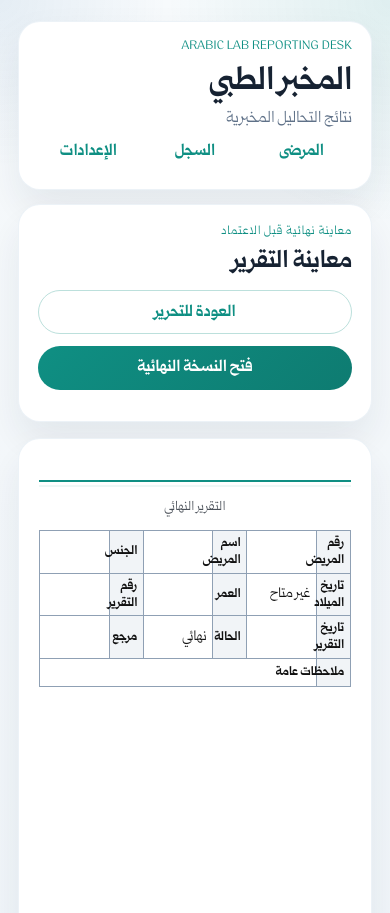
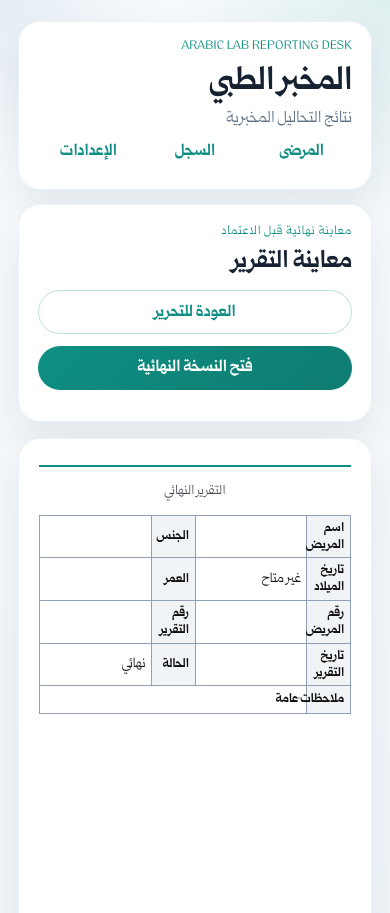
Before and after one commit to bunrots/LabDesk, a Flask app: template labdesk/templates/reports/preview.html in a window 390 px wide. Shown: the top 913 px of the page. Run offline with Flask 3, Linux system fonts and the light colour scheme; the template is opened without the code that fills it, so the values that code supplies are empty; data comes from the database, SQL or seed files in the repository.

Commit message:
Compact report metadata and stabilize header

```diff
--- a/labdesk/static/app.css
+++ b/labdesk/static/app.css
@@ -524,14 +524,25 @@ main {
   position: relative;
 }
 
-.report-brand-header {
-  align-items: start;
-  display: grid;
-  gap: 1rem;
-  grid-template-columns: 1fr 1fr;
-  padding: 0.05rem 0.15rem 0 0.15rem;
+.report-letterhead {
+  border-collapse: collapse;
+  table-layout: fixed;
+  width: 100%;
   position: relative;
   z-index: 2;
+}
+
+.report-letterhead td {
+  padding: 0.05rem 0.15rem 0;
+  vertical-align: top;
+}
+
+.letterhead-right {
+  width: 46%;
+}
+
+.letterhead-left {
+  width: 54%;
 }
 
 .settings-creation-grid {
@@ -606,6 +617,7 @@ main {
   font-size: 0.95rem;
   font-weight: 700;
   margin: 0;
+  white-space: nowrap;
 }
 
 .report-accent-line {
@@ -682,11 +694,19 @@ main {
   background: #f1f4f7;
   font-size: 0.78rem;
   font-weight: 700;
-  width: 11%;
+  width: 14%;
 }
 
 .patient-meta-table td {
-  font-size: 0.86rem;
+  font-size: 0.84rem;
+}
+
+.meta-id-cell {
+  direction: ltr;
+  font-size: 0.76rem;
+  text-align: center;
+  unicode-bidi: plaintext;
+  word-break: break-word;
 }
 
 .meta-notes-label {
@@ -836,8 +856,7 @@ main {
   .compact-grid,
   .search-grid,
   .dob-grid,
-  .hero-stats,
-  .report-brand-header {
+  .hero-stats {
     grid-template-columns: 1fr;
   }
 
@@ -851,6 +870,19 @@ main {
   .pagination-row {
     align-items: stretch;
     flex-direction: column;
+  }
+
+  .report-letterhead,
+  .report-letterhead tbody,
+  .report-letterhead tr,
+  .report-letterhead td {
+    display: block;
+    width: 100%;
+  }
+
+  .report-title-block-right {
+    justify-items: end;
+    text-align: right;
   }
 
   .site-nav {
--- a/labdesk/templates/reports/_print_document.html
+++ b/labdesk/templates/reports/_print_document.html
@@ -5,7 +5,16 @@
     </div>
   {% endif %}
 
-  <header class="report-brand-header">
+  <table class="report-letterhead" aria-hidden="true">
+    <tr>
+      <td class="letterhead-right">
+        <div class="report-title-block report-title-block-right">
+          {% if profile.authority_line_1 %}<p>{{ profile.authority_line_1 }}</p>{% endif %}
+          {% if profile.authority_line_2 %}<p>{{ profile.authority_line_2 }}</p>{% endif %}
+          {% if profile.authority_line_3 %}<p>{{ profile.authority_line_3 }}</p>{% endif %}
+        </div>
+      </td>
+      <td class="letterhead-left">
         <div class="report-brand report-brand-left">
           {% if profile.logo_filename %}
             <img class="report-logo" src="{{ url_for('app.uploaded_logo', filename=profile.logo_filename) }}" alt="شعار المنشأة">
@@ -15,12 +24,9 @@
             {% if profile.report_subtitle %}<p>{{ profile.report_subtitle }}</p>{% endif %}
           </div>
         </div>
-    <div class="report-title-block report-title-block-right">
-      {% if profile.authority_line_1 %}<p>{{ profile.authority_line_1 }}</p>{% endif %}
-      {% if profile.authority_line_2 %}<p>{{ profile.authority_line_2 }}</p>{% endif %}
-      {% if profile.authority_line_3 %}<p>{{ profile.authority_line_3 }}</p>{% endif %}
-    </div>
-  </header>
+      </td>
+    </tr>
+  </table>
 
   <div class="report-accent-line"></div>
 
@@ -38,8 +44,6 @@
   <table class="patient-meta-table">
     <tbody>
       <tr>
-        <th>رقم المريض</th>
-        <td>{{ patient.patient_number }}</td>
         <th>اسم المريض</th>
         <td>{{ patient.full_name }}</td>
         <th>الجنس</th>
@@ -50,20 +54,22 @@
         <td>{{ patient.date_of_birth or "غير متاح" }}</td>
         <th>العمر</th>
         <td>{{ patient_age_display }}</td>
+      </tr>
+      <tr>
+        <th>رقم المريض</th>
+        <td class="meta-id-cell">{{ patient.patient_number }}</td>
         <th>رقم التقرير</th>
-        <td>{{ report.report_number }}</td>
+        <td class="meta-id-cell">{{ report.report_number }}</td>
       </tr>
       <tr>
         <th>تاريخ التقرير</th>
         <td>{{ report.report_date }}</td>
         <th>الحالة</th>
         <td>{{ "نسخة مراجعة" if report.revision_of_report_id else "نهائي" }}</td>
-        <th>مرجع</th>
-        <td>{{ report.report_number }}</td>
       </tr>
       <tr>
         <th class="meta-notes-label">ملاحظات عامة</th>
-        <td class="meta-notes-value" colspan="5">{{ report.notes or "-" }}</td>
+        <td class="meta-notes-value" colspan="3">{{ report.notes or "-" }}</td>
       </tr>
     </tbody>
   </table>
```
Lines whose indentation alone changed are shown as unchanged.
